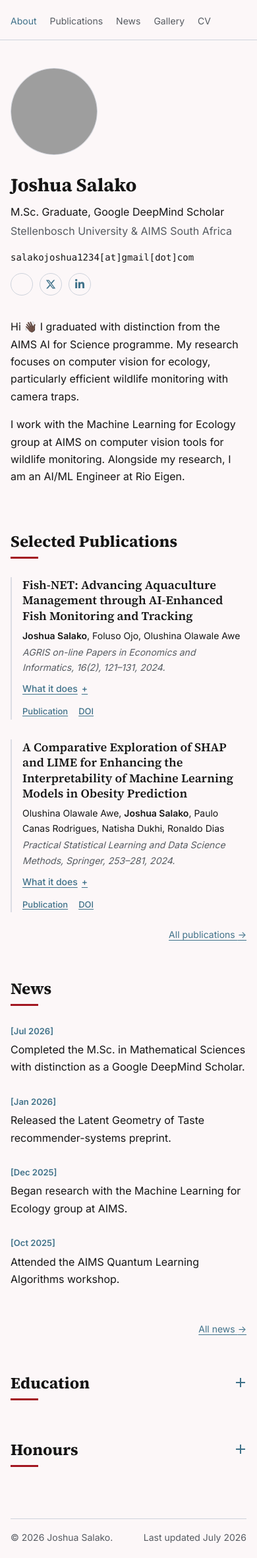
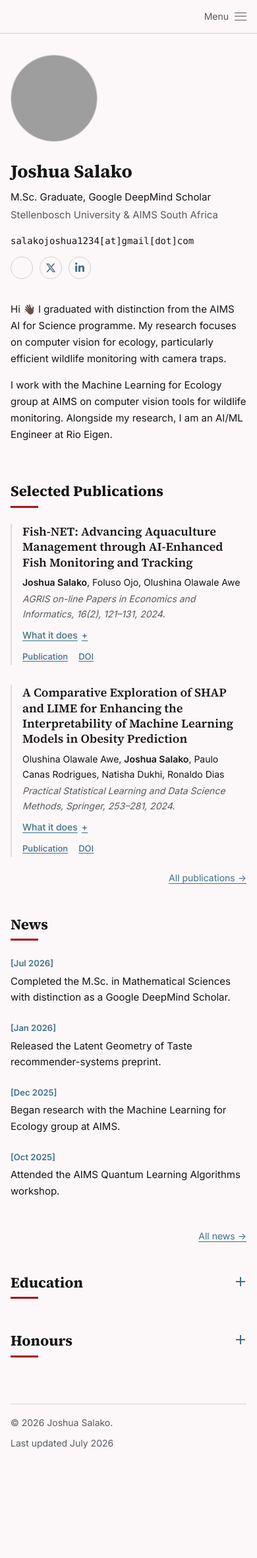
Before and after one commit to joshsalako/joshsalako.github.io, a Jekyll site: the page built from index.html, in a window 390 px wide. Shown: the whole page at 66% size. Built offline with Jekyll 4.4.1, drawn with Linux system fonts in a browser that asks for light colours; a style sheet for code colours, icons or effects is not loaded; after the commit the page ends 2219 px from its top, so only the background shows below that; grey boxes are pictures that could not be loaded.

Commit message:
feat: add mobile navigation menu and implement asset versioning for CSS cache busting

```diff
--- a/_includes/navigation.html
+++ b/_includes/navigation.html
@@ -1,11 +1,21 @@
 <header class="site-header">
   <nav class="site-nav shell" aria-label="Primary navigation">
-    <ul class="nav-links">
+    <ul class="nav-links desktop-nav-links">
       <li><a href="{{ '/index.html' | relative_url }}"{% if page.active_nav == 'about' %} aria-current="page"{% endif %}>About</a></li>
       <li><a href="{{ '/publications.html' | relative_url }}"{% if page.active_nav == 'publications' %} aria-current="page"{% endif %}>Publications</a></li>
       <li><a href="{{ '/news.html' | relative_url }}"{% if page.active_nav == 'news' %} aria-current="page"{% endif %}>News</a></li>
       <li><a href="https://unsplash.com/@josh_salako" target="_blank" rel="noopener noreferrer">Gallery</a></li>
       <li><a href="https://docs.google.com/document/d/1XFR56I4C0qPKI4FAO-xelkuY6wasoD0IsfA1YK79vng/preview" target="_blank" rel="noopener noreferrer">CV</a></li>
     </ul>
+    <details class="mobile-nav">
+      <summary><span class="mobile-nav-label">Menu</span><span class="mobile-nav-icon" aria-hidden="true"></span></summary>
+      <ul class="mobile-nav-links">
+        <li><a href="{{ '/index.html' | relative_url }}"{% if page.active_nav == 'about' %} aria-current="page"{% endif %}>About</a></li>
+        <li><a href="{{ '/publications.html' | relative_url }}"{% if page.active_nav == 'publications' %} aria-current="page"{% endif %}>Publications</a></li>
+        <li><a href="{{ '/news.html' | relative_url }}"{% if page.active_nav == 'news' %} aria-current="page"{% endif %}>News</a></li>
+        <li><a href="https://unsplash.com/@josh_salako" target="_blank" rel="noopener noreferrer">Gallery</a></li>
+        <li><a href="https://docs.google.com/document/d/1XFR56I4C0qPKI4FAO-xelkuY6wasoD0IsfA1YK79vng/preview" target="_blank" rel="noopener noreferrer">CV</a></li>
+      </ul>
+    </details>
   </nav>
 </header>
--- a/_layouts/default.html
+++ b/_layouts/default.html
@@ -17,7 +17,8 @@
     <link href="https://fonts.googleapis.com/css2?family=Inter:wght@400;500;600&amp;family=Source+Serif+4:ital,wght@0,400;0,600;0,700;1,400&amp;display=swap" rel="stylesheet">
     <link rel="stylesheet" href="https://cdnjs.cloudflare.com/ajax/libs/font-awesome/6.5.1/css/all.min.css">
     <link rel="stylesheet" href="https://cdn.jsdelivr.net/gh/jpswalsh/academicons@1/css/academicons.min.css">
-    <link rel="stylesheet" href="{{ '/styles.css' | relative_url }}">
+{% capture asset_version %}{% if site.github.build_revision %}{{ site.github.build_revision }}{% else %}{{ site.time | date: '%s' }}{% endif %}{% endcapture %}
+    <link rel="stylesheet" href="{{ '/styles.css' | relative_url }}?v={{ asset_version | strip | url_encode }}">
   </head>
   <body>
     {% include navigation.html %}
--- a/styles.css
+++ b/styles.css
@@ -106,6 +106,10 @@ h3 {
 
 .nav-links a:hover {
   color: var(--ruby-red);
+}
+
+.mobile-nav {
+  display: none;
 }
 
 main {
@@ -534,15 +538,8 @@ main {
     width: min(100% - 40px, 720px);
   }
 
-  .site-nav {
-    display: block;
-    min-height: 0;
-    padding: 18px 0 16px;
-  }
-
   .nav-links {
-    justify-content: flex-start;
-    gap: 6px 20px;
+    gap: 6px 18px;
   }
 
   .nav-links a {
@@ -564,9 +561,105 @@ main {
   }
 }
 
-@media (max-width: 500px) {
+@media (max-width: 600px) {
+  body {
+    font-size: 15px;
+  }
+
   .shell {
     width: min(100% - 32px, 720px);
+  }
+
+  .site-nav {
+    display: block;
+    min-height: 0;
+  }
+
+  .desktop-nav-links {
+    display: none;
+  }
+
+  .mobile-nav {
+    display: block;
+    width: 100%;
+  }
+
+  .mobile-nav > summary {
+    display: flex;
+    min-height: 50px;
+    align-items: center;
+    justify-content: flex-end;
+    gap: 9px;
+    cursor: pointer;
+    color: var(--muted);
+    font-size: 14px;
+    font-weight: 400;
+    list-style: none;
+  }
+
+  .mobile-nav > summary::-webkit-details-marker {
+    display: none;
+  }
+
+  .mobile-nav-icon {
+    position: relative;
+    width: 18px;
+    height: 12px;
+    border-top: 1.5px solid currentColor;
+    border-bottom: 1.5px solid currentColor;
+  }
+
+  .mobile-nav-icon::after {
+    position: absolute;
+    top: 4px;
+    left: 0;
+    width: 18px;
+    border-top: 1.5px solid currentColor;
+    content: "";
+  }
+
+  .mobile-nav[open] .mobile-nav-icon {
+    height: 18px;
+    border: 0;
+  }
+
+  .mobile-nav[open] .mobile-nav-icon::before,
+  .mobile-nav[open] .mobile-nav-icon::after {
+    position: absolute;
+    top: 8px;
+    left: 0;
+    width: 18px;
+    border-top: 1.5px solid currentColor;
+    content: "";
+    transform: rotate(45deg);
+  }
+
+  .mobile-nav[open] .mobile-nav-icon::after {
+    transform: rotate(-45deg);
+  }
+
+  .mobile-nav-links {
+    margin: 0;
+    padding: 2px 0 12px;
+    border-top: 1px solid color-mix(in srgb, var(--pale-slate) 62%, var(--snow));
+    list-style: none;
+  }
+
+  .mobile-nav-links a {
+    display: block;
+    padding: 7px 0;
+    color: var(--muted);
+    font-size: 14px;
+    text-align: right;
+    text-decoration: none;
+  }
+
+  .mobile-nav-links a[aria-current="page"] {
+    color: var(--air-force-blue);
+  }
+
+  main {
+    padding-top: 32px;
   }
 
   .intro {
@@ -583,7 +676,15 @@ main {
 
   .intro h1,
   .page-title {
-    font-size: 28px;
+    font-size: 27px;
+  }
+
+  .section {
+    padding-top: 44px;
+  }
+
+  .section-heading {
+    margin-bottom: 24px;
   }
 
   .section-heading {
@@ -598,12 +699,16 @@ main {
     margin-bottom: 6px;
   }
 
-  .news-list li {
-    display: block;
-    padding-bottom: 26px;
+  .section h2 {
+    font-size: 22px;
   }
 
-  .news-list time {
+  .news-preview li {
+    display: block;
+    padding-bottom: 20px;
+  }
+
+  .news-preview time {
     display: block;
     margin-bottom: 4px;
   }
@@ -617,8 +722,15 @@ main {
   }
 
   .publication-year-group {
-    grid-template-columns: 54px minmax(0, 1fr);
-    gap: 12px;
+    display: block;
+  }
+
+  .publication-year-group + .publication-year-group {
+    margin-top: 34px;
+  }
+
+  .publication-year {
+    margin-bottom: 10px;
   }
 
   .publication-year-entries {
@@ -626,8 +738,25 @@ main {
   }
 
   .site-footer {
-    flex-wrap: wrap;
-    margin-top: 72px;
+    flex-direction: column;
+    align-items: flex-start;
+    margin-top: 64px;
+  }
+}
+
+@media (max-width: 360px) {
+  .shell {
+    width: min(100% - 24px, 720px);
+  }
+
+  .publication-item h3,
+  .publication-item h4 {
+    font-size: 17px;
+  }
+
+  .publication-authors,
+  .publication-venue {
+    font-size: 13px;
   }
 }
 
```
Also changed, not shown: 6 other files.
